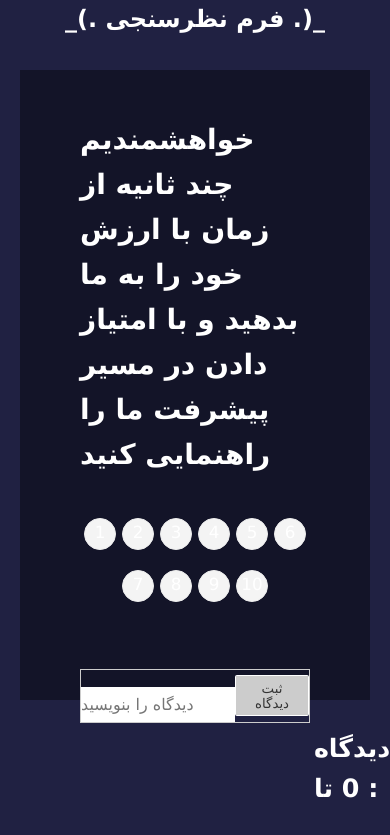
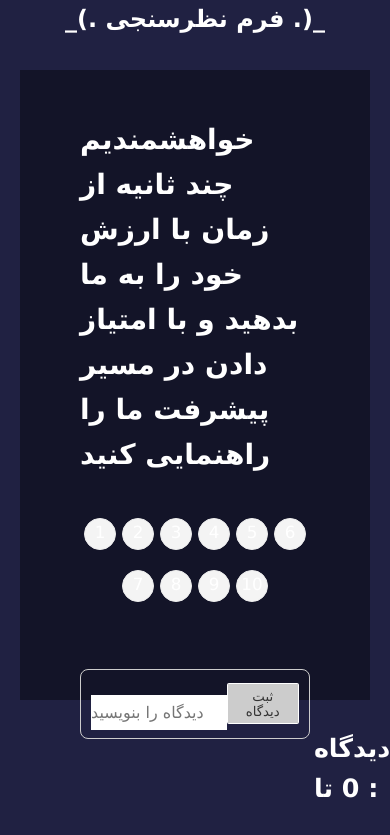
Before and after one commit to mirkamranmahshid/Survey, a React (Create React App) app: page / in a window 390 px wide. Shown: the top 835 px of the page. Built offline with nearby package versions, Linux system fonts and the light colour scheme; no server answers; a web font is replaced by a local one.

Commit message:
star commit

```diff
--- a/src/index.css
+++ b/src/index.css
@@ -127,6 +127,8 @@ display: flex;
     display:flex;
     flex-direction:row;
     border: 0.8px solid #ccc;
+    padding: 8px 10px;
+    border-radius: 8px;
 
 
 }
@@ -171,8 +173,9 @@ input:focus {
 }
 
 .btn {
-  -ms-layout-grid: right;
-    display:inline-block;
+-ms-layout-grid: right;
+float: right;
+display:inline-block;
 padding:0.35em 1.2em;
 border:0.1em solid #FFFFFF;
 margin:0 0.3em 0.3em 0;
@@ -188,6 +191,7 @@ transition: all 0.2s;
 }
 @media all and (max-width:30em){
   .btn{
+    float: right;
   display:block;
   margin:0.4em auto;
   }
```
